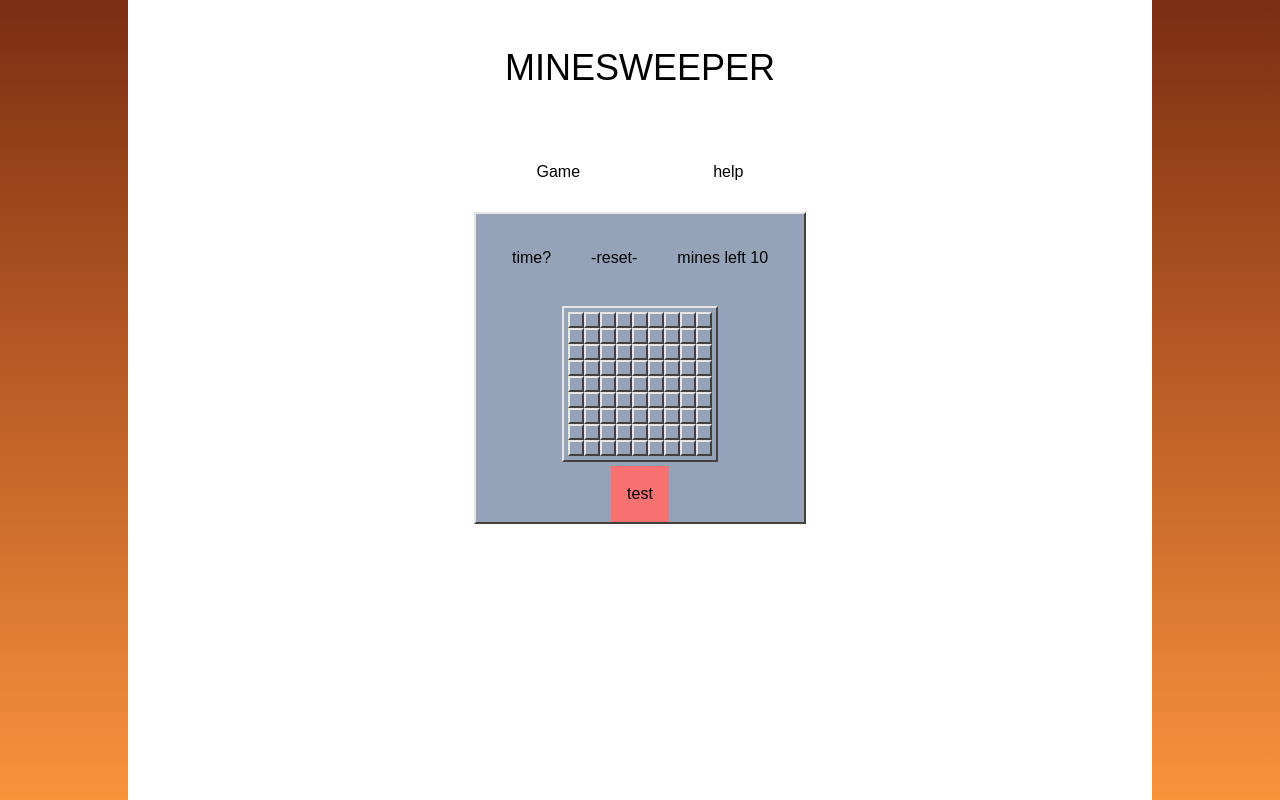
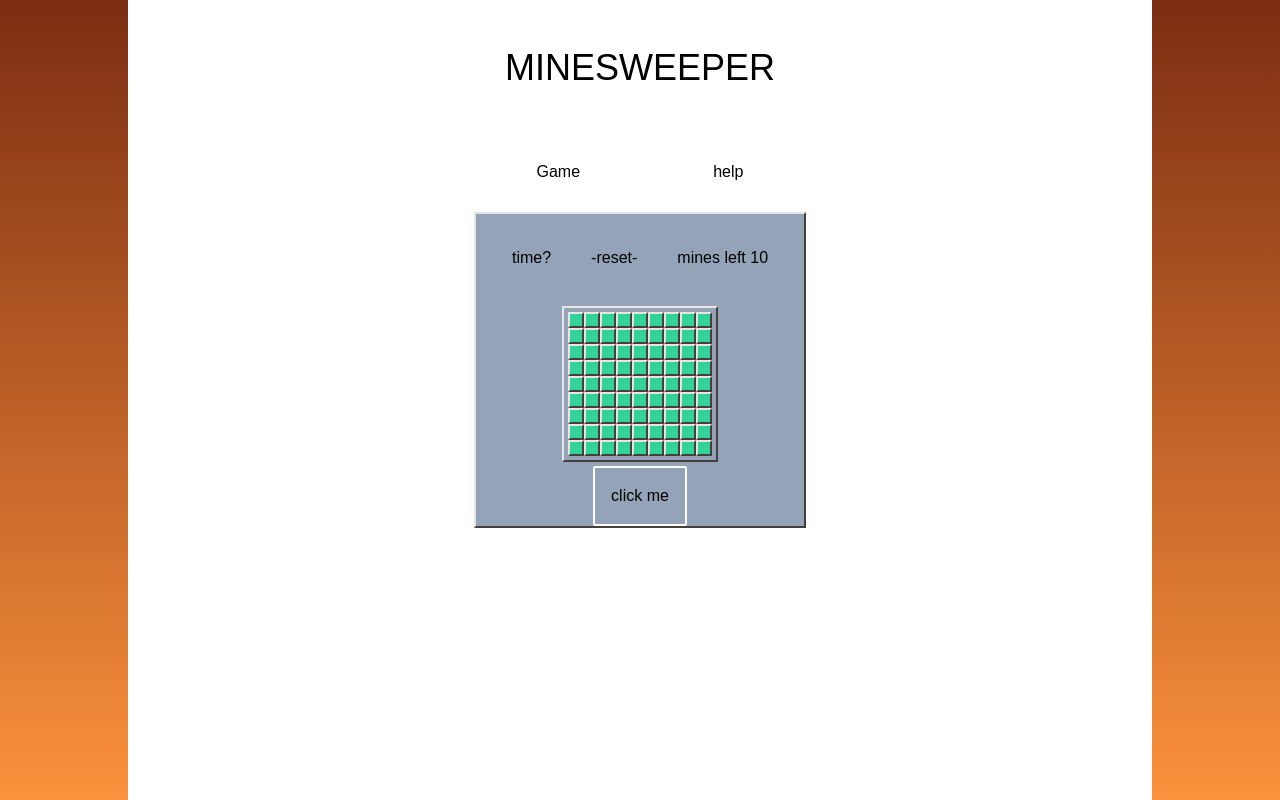
Before and after one commit to str4ng3love/minesweeper, a Next.js app: page / in a window 1280 px wide. Built offline with nearby package versions, Linux system fonts and the light colour scheme; a web font is replaced by a local one.

Commit message:
small rework, starting to work on a fn that will reveal tiles

```diff
--- a/app/components/Minefield.tsx
+++ b/app/components/Minefield.tsx
@@ -2,144 +2,76 @@
 
 import { Options } from "./Game";
 import Tile from "./Tile";
-import { useEffect, useState } from "react";
+import { useEffect, useState, useRef } from "react";
+import { SpawnMines } from "@/utils/SpawnMines";
+import { GetCoords } from "@/utils/GetMatrixCoords";
+import { GenerateField } from "@/utils/GenerateFiled";
+import { AddClues } from "@/utils/AddClues";
 
 export default function Minefield(props: { options: Options }) {
   const [field, setField] = useState<
     {
+      show: boolean;
       mine: boolean;
       adjacentMines: number;
     }[][]
   >([]);
   const [gameStart, setGameStart] = useState(false);
 
-  const produceField = (x: string, y: string) => {
-    let arr: { mine: boolean; adjacentMines: number }[][] = [[]];
-    for (let i = 0; i < parseInt(x); i++) {
-      arr[i] = [];
-      for (let j = 0; j < parseInt(y); j++) {
-        arr[i][j] = { mine: false, adjacentMines: 0 };
-      }
-    }
 
-    return arr;
-  };
-  const addMines = (
-    arr: { mine: boolean; adjacentMines: number }[][],
-    step: number,
-    startingTile: { x: number; y: number }
-  ) => {
-    let copy: { mine: boolean; adjacentMines: number }[][] = JSON.parse(
-      JSON.stringify(arr)
+  const startGame = (e: React.MouseEvent) => {
+    let currentCoords = GetCoords(e);
+
+    setField(
+      AddClues(SpawnMines(field, parseInt(props.options.mines), currentCoords))
     );
 
-    // copy.map((el) => (el.map(el => el.mine = false)));
+    setGameStart(true);
+    RecursiveCheck(field, currentCoords);
+  };
 
-    for (let i = step; i > 0; i--) {
-      let indexX = Math.floor(Math.random() * copy.length);
-      let indexY = Math.floor(Math.random() * copy[0].length);
+  // add logic after the game has started here
+  //
+  const RecursiveCheck = (
+    minefield: {
+      show: boolean;
+      mine: boolean;
+      adjacentMines: number;
+    }[][],
+    coords: { x: number; y: number }
+  ) => {
+    revealTile(coords);
 
-      if (copy[indexX][indexY].mine === true) {
-        i++;
-      } else if (indexX === startingTile.x && indexY === startingTile.y) {
-        i++;
-      } else if (findAdjacent({ x: indexX, y: indexY }, startingTile)) {
-        i++;
+  };
+
+
+
+  const revealTile = (coords: { x: number; y: number }) => {
+    setField((prev) => {
+      if(prev[coords.x][coords.y].mine === true){
+        prev.map((el)=> el.map(el=> el.show =true))
       } else {
-        copy[indexX][indexY].mine = true;
+        prev[coords.x][coords.y].show = true;
       }
-    }
-
-    return copy;
+      return [...prev];
+    });
   };
-  const startGame = (e: React.MouseEvent) => {
-    let currentCoords = getCoords(e);
-
-    if (field) {
-      // @ts-ignore
-      setField(
-        paintTheMinefield(
-          addMines(field, parseInt(props.options.mines), currentCoords)
-        )
-      );
-
-      setGameStart(true);
-    }
-    // TO DO: loop over tiles, check and mark how many mines are located adjacently to it
-  };
-  const findAdjacent = (
-    coords: { x: number; y: number },
-    currentCoords: { x: number; y: number }
-  ) => {
-    if (
-      (currentCoords.x === coords.x ||
-        currentCoords.x === coords.x + 1 ||
-        currentCoords.x === coords.x - 1) &&
-      (currentCoords.y === coords.y ||
-        currentCoords.y === coords.y + 1 ||
-        currentCoords.y === coords.y - 1)
-    )
-      return true;
-  };
-  const getCoords = (e: React.MouseEvent) => {
-    let currentTile = e.currentTarget.children[0].innerHTML;
-    let xRegex = currentTile.slice(0, 4).match(/[0-9]/g);
-    let yRegex = currentTile.slice(4, 9).match(/[0-9]/g);
-    let x;
-    let y;
-    if (xRegex?.length === 2) {
-      x = xRegex[0] + xRegex[1];
-    }
-    if (xRegex?.length === 1) {
-      x = xRegex[0];
-    }
-    if (yRegex?.length === 2) {
-      y = yRegex[0] + yRegex[1];
-    }
-    if (yRegex?.length === 1) {
-      y = yRegex[0];
-    }
-
-    let currentCoords = { x: parseInt(x as string), y: parseInt(y as string) };
-    return currentCoords;
-  };
-  // add logic after the game has started here
 
   const checkTile = (e: React.MouseEvent) => {
-    let currentCoords = getCoords(e);
+    let currentCoords = GetCoords(e);
 
-    console.log(currentCoords);
+    RecursiveCheck(field, currentCoords);
   };
 
   //find adjacent tiles and add amount of mines nearby
-  const paintTheMinefield = (
-    minefield: { mine: boolean; adjacentMines: number }[][]
-  ) => {
-    for (let i = 0; i < minefield.length; i++) {
-      for (let j = 0; j < minefield[i].length; j++) {
-        if (minefield[i][j].mine === true) {
-          for (let k = -1; k < 2; k++) {
-            for (let l = -1; l < 2; l++) {
-              if(minefield[i+k]!== undefined && minefield[i+k][j+l]!==undefined){
-                minefield[i + k][j + l].adjacentMines += 1;
-              }
 
-              // if (!minefield[i + k][j + l].mine) {
-                // }
-              }
-            }
-          }
-        }
-      }
-      console.log(minefield)
+  useEffect(() => {
+    setField(GenerateField(props.options.x, props.options.y));
+    setGameStart(false);
+  }, [props]);
+  useEffect(()=> {
 
-
-    return minefield;
-  };
-  useEffect(() => {
-    setField(produceField(props.options.x, props.options.y));
-  }, [props]);
-
+  }, [field])
   return (
     <div className="bg-slate-400 m-1 flex flex-col items-center border-2 border-solid border-b-stone-700 border-r-stone-700  border-l-stone-200  border-t-stone-200">
       <div className="p-4 flex justify-between">
@@ -150,12 +82,15 @@ export default function Minefield(props: { options: Options }) {
       <div
         className={`grid w-fit m-1 grid-cols-[repeat(9,16px)] p-1  border-2 border-solid border-b-stone-700 border-r-stone-700  border-l-stone-200  border-t-stone-200`}
       >
+        {/* TODO: Add 'show/visible/display' state to 2darray, and pass it as prop to Tile.tsx */}
+
         {field ? (
           <>
             {!gameStart
               ? field.map((el, indexX) =>
                   el.map((el, indexY) => (
                     <Tile
+                      show={el.show}
                       mine={el.mine}
                       coords={{ x: indexX, y: indexY }}
                       key={crypto.randomUUID()}
@@ -167,6 +102,7 @@ export default function Minefield(props: { options: Options }) {
               : field.map((el, indexX) =>
                   el.map((el, indexY) => (
                     <Tile
+                      show={el.show}
                       mine={el.mine}
                       coords={{ x: indexX, y: indexY }}
                       key={crypto.randomUUID()}
@@ -181,15 +117,12 @@ export default function Minefield(props: { options: Options }) {
         )}
       </div>
       <button
-        // onClick={(e) => {
-        //   if (field) {
-        //     setField(addMines(field, parseInt(props.options.mines)));
-        //   }
-        // }}
-        className="p-4 bg-red-400"
-      >
-        test
-      </button>
+      onClick={(e)=>setField(prev => {
+        prev[0][0].show = true
+
+        return prev
+      })}
+      className="p-4 border-solid border-2 rounded-sm border-white"> click me</button>
     </div>
   );
 }
--- a/app/components/Tile.tsx
+++ b/app/components/Tile.tsx
@@ -1,66 +1,54 @@
 "use client";
 import Image from "next/image";
-import React, { useEffect, useState } from "react";
+import { useEffect, useState } from "react";
+
 
 export default function Tile(props: {
+  show: boolean;
   coords: { x: number; y: number };
   mine: boolean;
   adjacentMines: number;
   handleClick: (e: React.MouseEvent) => void;
+
 }) {
-  const [show, setShow] = useState(false);
-  // useEffect(()=>{
+  const [show, setShow] =useState(props.show)
+  useEffect(()=> {
+   console.log('running')
+  }, [props])
 
-  //     console.log(props.coords)
-  // }, [props])
   return (
     <>
-      {!show ? (
+      {!show? (
         <div
           onClickCapture={(e) => {
             props.handleClick(e);
-            setShow(true);
+
           }}
-          className="p-1 text-sm select-none flex justify-center items-center border-solid  bg-slate-400 h-4 w-4 border-2 border-b-stone-700 border-r-stone-700  border-l-stone-200  border-t-stone-200 active:border-b-stone-200 active:border-r-stone-200 active:border-l-stone-700  active:border-t-stone-700 "
+          className="p-1 text-sm select-none flex justify-center items-center border-solid  bg-emerald-400 h-4 w-4 border-2 border-b-stone-700 border-r-stone-700  border-l-stone-200  border-t-stone-200 active:border-b-stone-200 active:border-r-stone-200 active:border-l-stone-700  active:border-t-stone-700 "
         >
-          {/* {props.mine && props.coords ? "x" : ``} */}
-          {/* {props.adjacentMines > 0 && !props.mine ? props.adjacentMines : <></>}  */}
+
           <span className="absolute invisible">
             x:{props.coords.x} y:{props.coords.y}
-            <>{props.mine ? "mined" : <></>}</>
+
           </span>
         </div>
       ) : (
         <div
           onClickCapture={(e) => {
             props.handleClick(e);
-            setShow(true);
+
           }}
-          className=" font-bold text-sm select-none flex justify-center items-center border-solid  bg-slate-300 h-4 w-4 border-[1px] border-black  "
+          className=" font-bold text-sm select-none flex justify-center items-center border-solid  bg-red-300 h-4 w-4 border-[1px] border-black  "
         >
+
+          <span className="absolute invisible">
+            x:{props.coords.x} y:{props.coords.y}
+
+          </span>
           {props.mine && props.coords ? <Image  alt="mine" width={16} height={16} src={"/images/mine.svg"}/> : ``}
           {props.adjacentMines > 0 && !props.mine ? props.adjacentMines : <></>}
-          <span className="absolute invisible">
-            x:{props.coords.x} y:{props.coords.y}
-            <>{props.mine ? "mined" : <></>}</>
-          </span>
         </div>
       )}
     </>
-
-    // <div
-
-    //
-    //   }}
-    //   className="p-1 text-sm select-none flex justify-center items-center border-solid  bg-slate-400 h-4 w-4 border-2 border-b-stone-700 border-r-stone-700  border-l-stone-200  border-t-stone-200 active:border-b-stone-200 active:border-r-stone-200 active:border-l-stone-700  active:border-t-stone-700 "
-    // >
-
-    //   {/* {props.mine && props.coords ? "x" : ``} */}
-    //   {/* {props.adjacentMines > 0 && !props.mine ? props.adjacentMines : <></>}  */}
-    //   <span className="absolute invisible">
-    //     x:{props.coords.x} y:{props.coords.y}
-    //     <>{props.mine ? "mined" : <></>}</>
-    //   </span>
-    // </div>
   );
 }
--- a/app/page.tsx
+++ b/app/page.tsx
@@ -2,6 +2,11 @@ import { Expletus_Sans } from "next/font/google";
 import Game from "./components/Game";
 
 const expletus = Expletus_Sans({ subsets: ["latin"] });
+
+export const metadata = {
+  title: 'Minesweeper',
+
+}
 export default function Home() {
   return (
     <main className={expletus.className}>
--- /dev/null
+++ b/utils/AddClues.ts
@@ -0,0 +1,26 @@
+export const AddClues = (
+  minefield: {
+    show: boolean;
+    mine: boolean;
+    adjacentMines: number;
+  }[][]
+) => {
+  for (let i = 0; i < minefield.length; i++) {
+    for (let j = 0; j < minefield[i].length; j++) {
+      if (minefield[i][j].mine === true) {
+        for (let k = -1; k < 2; k++) {
+          for (let l = -1; l < 2; l++) {
+            if (
+              minefield[i + k] !== undefined &&
+              minefield[i + k][j + l] !== undefined
+            ) {
+              minefield[i + k][j + l].adjacentMines += 1;
+            }
+          }
+        }
+      }
+    }
+  }
+
+  return minefield;
+};
--- /dev/null
+++ b/utils/GenerateFiled.ts
@@ -0,0 +1,15 @@
+export const GenerateField = (x: string, y: string) => {
+  let arr: {
+    show: boolean;
+    mine: boolean;
+    adjacentMines: number;
+  }[][] = [[]];
+  for (let i = 0; i < parseInt(x); i++) {
+    arr[i] = [];
+    for (let j = 0; j < parseInt(y); j++) {
+      arr[i][j] = { show: false, mine: false, adjacentMines: 0 };
+    }
+  }
+
+  return arr;
+};
--- /dev/null
+++ b/utils/GetMatrixCoords.ts
@@ -0,0 +1,22 @@
+export const GetCoords = (e: React.MouseEvent) => {
+    let currentTile = e.currentTarget.children[0].innerHTML;
+    let xRegex = currentTile.slice(0, 4).match(/[0-9]/g);
+    let yRegex = currentTile.slice(4, 9).match(/[0-9]/g);
+    let x;
+    let y;
+    if (xRegex?.length === 2) {
+      x = xRegex[0] + xRegex[1];
+    }
+    if (xRegex?.length === 1) {
+      x = xRegex[0];
+    }
+    if (yRegex?.length === 2) {
+      y = yRegex[0] + yRegex[1];
+    }
+    if (yRegex?.length === 1) {
+      y = yRegex[0];
+    }
+
+    let currentCoords = { x: parseInt(x as string), y: parseInt(y as string) };
+    return currentCoords;
+  };
--- /dev/null
+++ b/utils/SpawnMines.ts
@@ -0,0 +1,50 @@
+export const SpawnMines = (
+  arr: {
+    show: boolean;
+    mine: boolean;
+    adjacentMines: number;
+  }[][],
+
+  step: number,
+  startingTile: { x: number; y: number }
+) => {
+  let copy: {
+    show: boolean;
+    mine: boolean;
+    adjacentMines: number;
+  }[][] = JSON.parse(
+    JSON.stringify(arr)
+  );
+
+  for (let i = step; i > 0; i--) {
+    let indexX = Math.floor(Math.random() * copy.length);
+    let indexY = Math.floor(Math.random() * copy[0].length);
+
+    if (copy[indexX][indexY].mine === true) {
+      i++;
+    } else if (indexX === startingTile.x && indexY === startingTile.y) {
+      i++;
+    } else if (findAdjacent({ x: indexX, y: indexY }, startingTile)) {
+      i++;
+    } else {
+      copy[indexX][indexY].mine = true;
+    }
+  }
+
+  return copy;
+};
+
+const findAdjacent = (
+  coords: { x: number; y: number },
+  currentCoords: { x: number; y: number }
+) => {
+  if (
+    (currentCoords.x === coords.x ||
+      currentCoords.x === coords.x + 1 ||
+      currentCoords.x === coords.x - 1) &&
+    (currentCoords.y === coords.y ||
+      currentCoords.y === coords.y + 1 ||
+      currentCoords.y === coords.y - 1)
+  )
+    return true;
+};
```
Also changed, not shown: app/head.tsx (deleted, +0 -11 lines).
